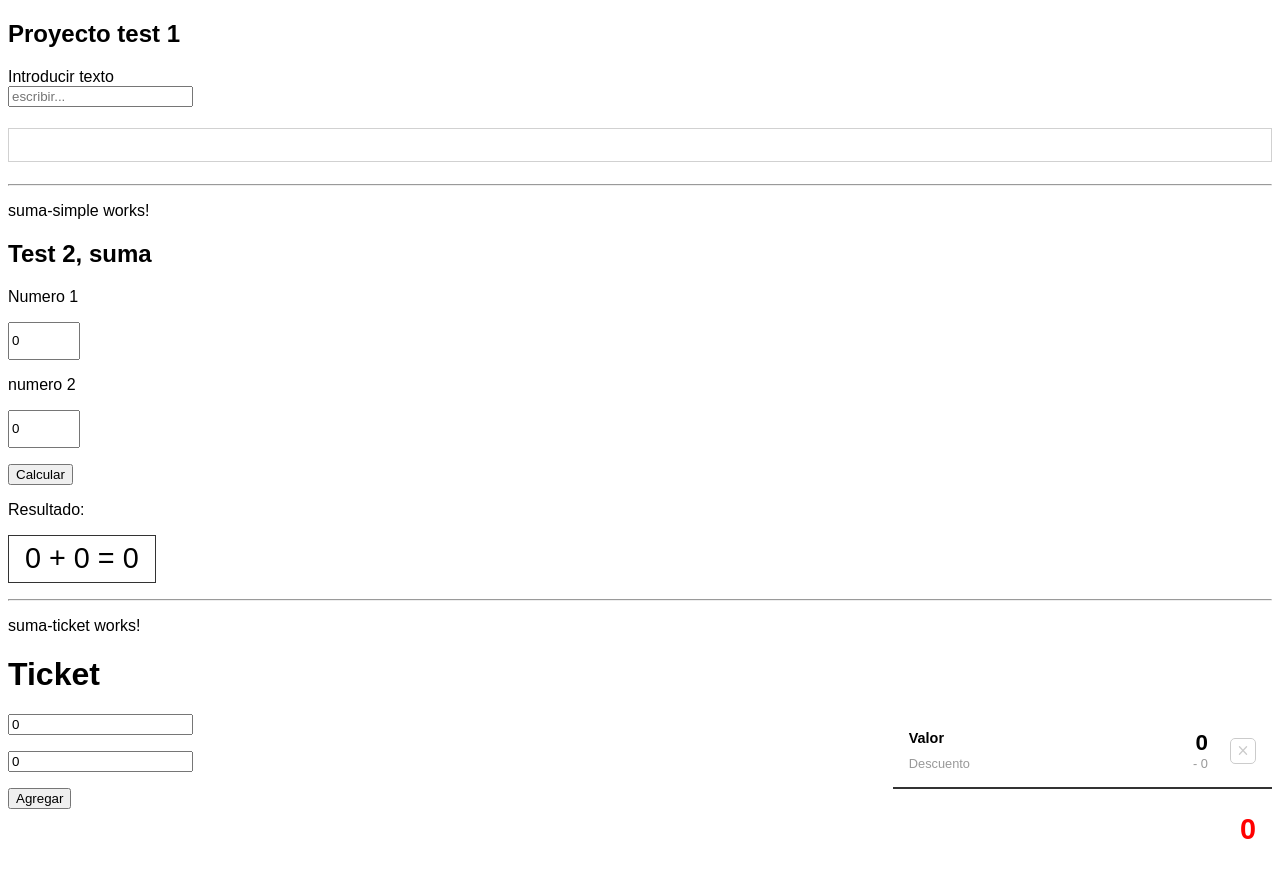
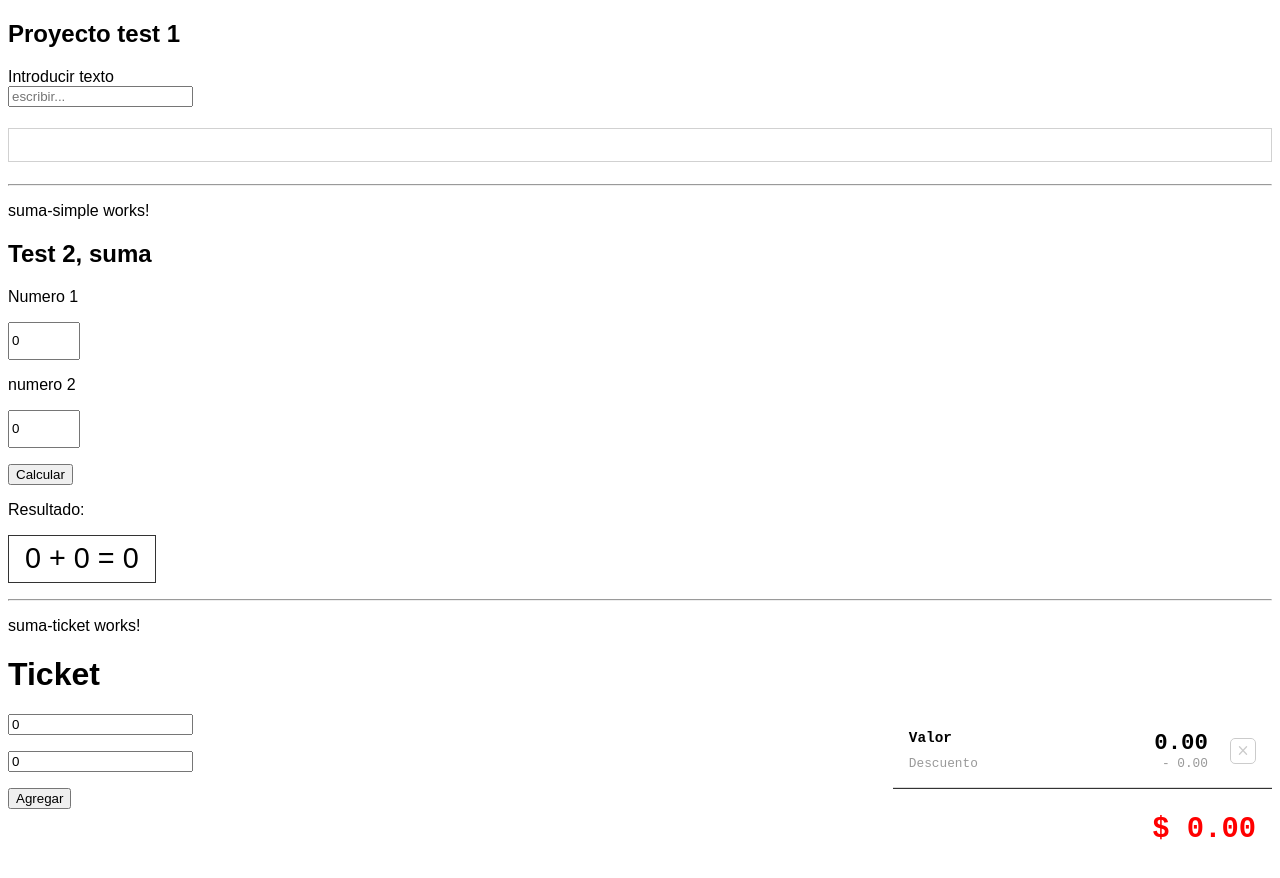
Before and after one commit to rominamontiel/tickets, an Angular app: page / in a window 1280 px wide. Shown: the top 878 px of the page. Built offline with nearby package versions, Linux system fonts and the light colour scheme.

Commit message:
estilo monospace

```diff
--- a/src/app/components/suma-ticket/suma-ticket.component.html
+++ b/src/app/components/suma-ticket/suma-ticket.component.html
@@ -16,17 +16,17 @@
       <div class="line" *ngFor="let item of ticket, let i = index">
         <div class="value">
           <span>Valor</span>
-          <h2>{{ item.valor }}</h2>
+          <h2>{{ item.valor.toFixed(2) }}</h2>
         </div>
         <div class="desc">
           <span>Descuento</span>
-          <p>- {{ item.desc }}</p>
+          <p>- {{ item.desc.toFixed(2) }}</p>
         </div>
         <div class="delete" title="Eliminar" (click)="deleteElement(i)">
             <img src="/assets/img/cross.svg" alt="">
         </div>
       </div>
     </ng-container>
-    <div class="total">{{ total }}</div>
+    <div class="total">$ {{ total.toFixed(2) }}</div>
   </div>
 </section>
--- a/src/app/components/suma-ticket/suma-ticket.component.scss
+++ b/src/app/components/suma-ticket/suma-ticket.component.scss
@@ -14,8 +14,9 @@
     .line{
         padding: 1rem;
         padding-right: 4rem;
-        border-bottom: 1px solid #333;
+        border-bottom: 1px solid #dadada;
         position: relative;
+        font-family: 'Courier New', Courier, monospace;
 
         &:last-child{
             border-bottom: none;
@@ -90,6 +91,7 @@
         display: flex;
         align-items: center;
         justify-content: center;
+        font-family: 'Courier New', Courier, monospace;
         margin-bottom: 1rem;
     }
 
@@ -100,5 +102,6 @@
         font-size: 1.8rem;
         padding: 1.5rem 1rem 0 0;
         text-align: right;
+        font-family: 'Courier New', Courier, monospace;
     }
 }
```
